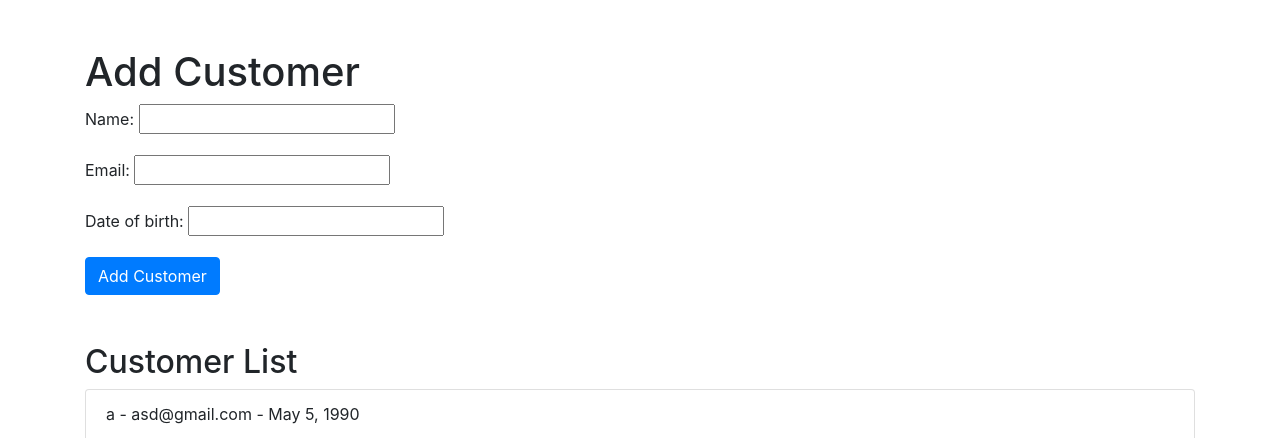
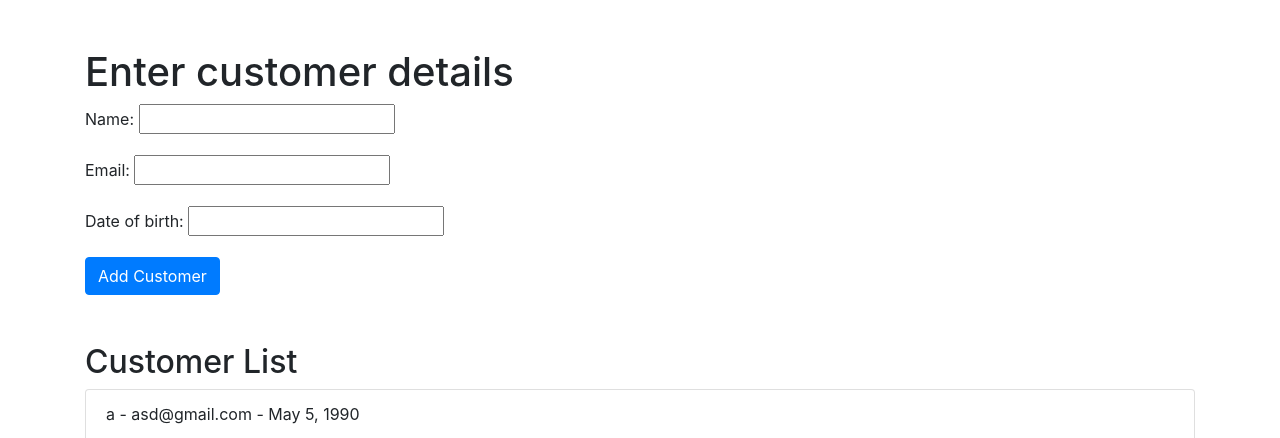
Before and after one commit to indrajitghosh89/TestFlow1, a Django app: page / in a window 1280 px wide. Shown: the top 438 px of the page. Run offline with Django 4.2, Linux system fonts and the light colour scheme; data comes from the database, SQL or seed files in the repository; some libraries are stand-ins or nearby versions.

Commit message:
second commit

```diff
--- a/customers/templates/customers/add_customer.html
+++ b/customers/templates/customers/add_customer.html
@@ -1,14 +1,16 @@
 <!DOCTYPE html>
 <html lang="en">
+
 <head>
     <meta charset="UTF-8">
     <meta name="viewport" content="width=device-width, initial-scale=1.0">
     <link href="https://stackpath.bootstrapcdn.com/bootstrap/4.5.2/css/bootstrap.min.css" rel="stylesheet">
     <title>Add Customer</title>
 </head>
+
 <body>
     <div class="container mt-5">
-        <h1>Add Customer</h1>
+        <h1>Enter customer details</h1>
         <form method="post">
             {% csrf_token %}
             {{ form.as_p }}
@@ -17,7 +19,7 @@
         <h2 class="mt-5">Customer List</h2>
         <ul class="list-group">
             {% for customer in customers %}
-                <li class="list-group-item">{{ customer.name }} - {{ customer.email }} - {{ customer.date_of_birth }}</li>
+            <li class="list-group-item">{{ customer.name }} - {{ customer.email }} - {{ customer.date_of_birth }}</li>
             {% endfor %}
         </ul>
     </div>
@@ -25,4 +27,5 @@
     <script src="https://cdn.jsdelivr.net/npm/@popperjs/core@2.9.3/dist/umd/popper.min.js"></script>
     <script src="https://stackpath.bootstrapcdn.com/bootstrap/4.5.2/js/bootstrap.min.js"></script>
 </body>
+
 </html>
```
